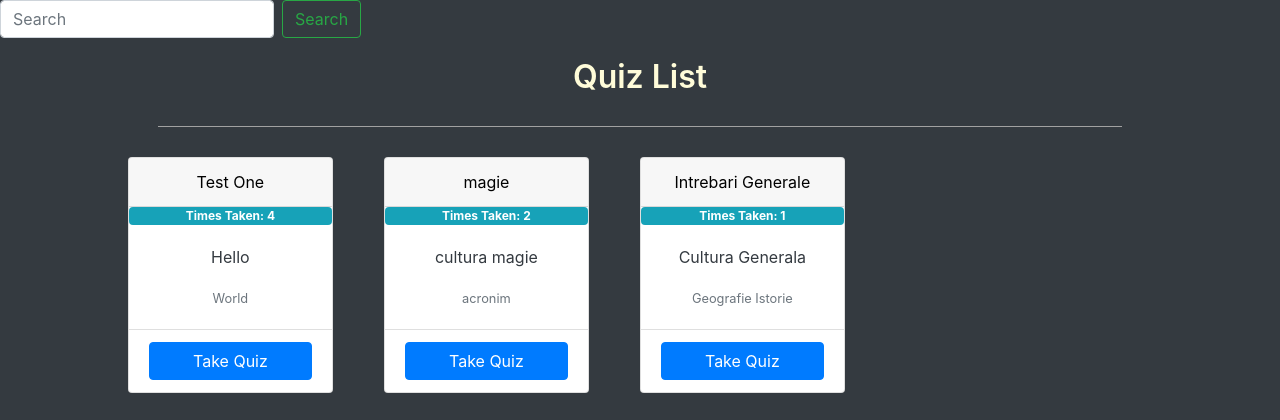
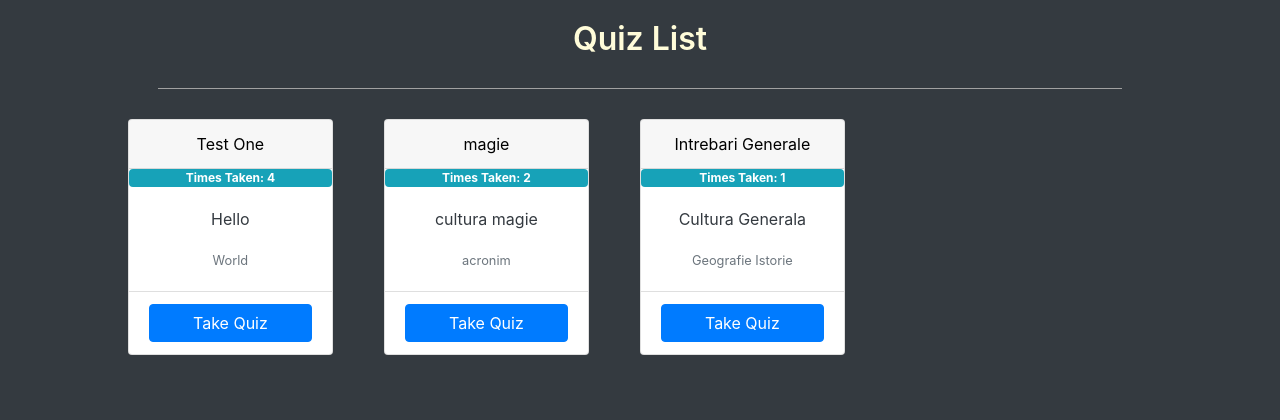
Before and after one commit to UncleKhab/DeQuest-CS50x-Final-Project, a Flask app: page /quiz in a window 1280 px wide. Shown: the part 79-499 px from the top of the page. Run offline with Flask 2, Linux system fonts and the light colour scheme; a user stored in the database is signed in; data comes from the database, SQL or seed files in the repository; some libraries are stand-ins or nearby versions; some web fonts are replaced.

Commit message:
removed the search feature

```diff
--- a/app.py
+++ b/app.py
@@ -182,13 +182,7 @@ def quiz():
     quizList = query_db("SELECT * FROM quiz ORDER BY times_taken DESC")
     return render_template("quiz.html", quizList=quizList)
 
-#----------------------------------------------------------------------------------------------------SEARCH ROUTE
-@app.route("/search")
-@login_required
-def search():
-    title = request.form.get("search-form")
-    quizList = query_db("SELECT * FROM quiz WHERE title=?", [title])
-    return render_template("quiz.html", quizList=quizList)
+
 #----------------------------------------------------------------------------------------------------TAKE/LOAD QUIZ ROUTE
 @app.route("/takeQuiz", methods=["POST"])
 @login_required
--- a/templates/quiz.html
+++ b/templates/quiz.html
@@ -2,13 +2,7 @@
 
 
 {% block main %}
-    <div class="search-container">
-        <form name="search-form" id="search-form" action="/search" class="form-inline search-form">
-            <input class="form-control mr-sm-2" type="search" placeholder="Search" aria-label="Search">
-            <button class="btn btn-outline-success my-2 my-sm-0" type="submit">Search</button>
-        </form>
 
-    </div>
     <div class="my-container">
         <h2 class="form-title">Quiz List</h2>
         <hr class="hr-form">
```
